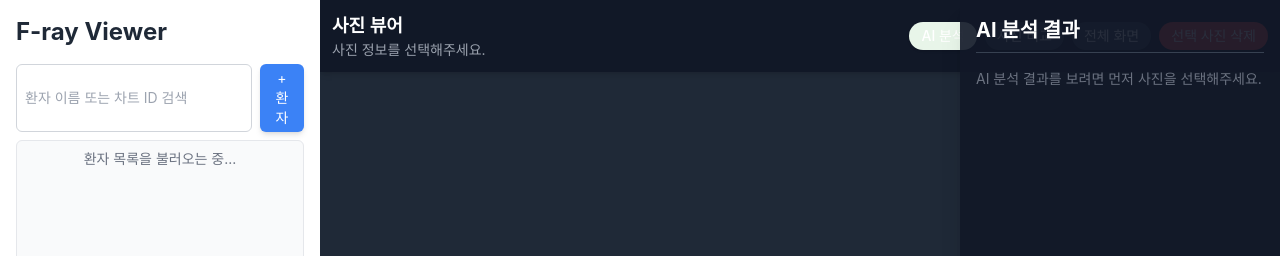
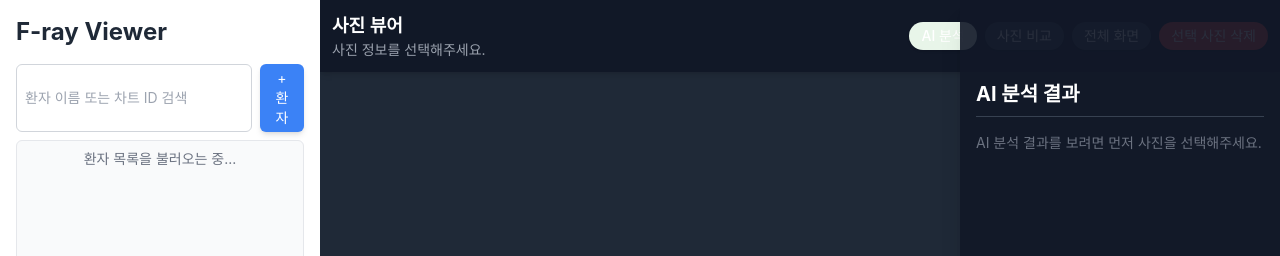
Before and after one commit to Lasermoon/F-ray-viewer, a website with bundled scripts: page index.html in a window 1280 px wide. Both pictures are taken after a click on the button "AI 분석". Shown: the top 256 px of the page. Built offline with nearby package versions, Linux system fonts and the light colour scheme; no server answers.

Commit message:
trigger deployment

```diff
--- a/index.html
+++ b/index.html
@@ -202,6 +202,7 @@
             </div>
 
             <div id="analysisPanel" class="absolute right-0 top-0 h-full w-1/3 bg-gray-900 bg-opacity-90 text-white p-4 shadow-xl z-30 hidden">
+                <div class="pt-16"></div>
                 <h3 class="text-xl font-bold mb-4 border-b border-gray-700 pb-2">AI 분석 결과</h3>
                 <div id="analysisContent" class="text-gray-200 text-sm space-y-4">
                     <p>AI 분석 결과를 보려면 사진을 선택하고 'AI 분석' 버튼을 클릭해주세요.</p>
--- a/script.js
+++ b/script.js
@@ -587,6 +587,7 @@ function toggleAnalysisPanel() {
     state.isAnalysisPanelVisible = !state.isAnalysisPanelVisible; // 상태를 토글합니다.
     const panel = document.getElementById('analysisPanel');
     const btn = document.getElementById('analyzeBtn');
+    const analysisCanvas = document.getElementById('analysisCanvas'); // [추가] 캔버스 요소 가져오기
 
     console.log('AI 분석 버튼 클릭됨. 현재 isAnalysisPanelVisible:', state.isAnalysisPanelVisible);
     console.log('현재 primaryPhotoId:', state.primaryPhotoId);
@@ -594,6 +595,7 @@ function toggleAnalysisPanel() {
     if (state.isAnalysisPanelVisible) { // 패널을 보이게 할 때
         panel.classList.remove('hidden'); // 패널을 보입니다.
         btn.classList.add('bg-[#4CAF50]', 'text-white'); // 버튼 색상을 변경하여 활성화 상태를 표시합니다.
+        analysisCanvas.classList.remove('hidden'); // [추가] 캔버스를 보이게 합니다.
 
         if (state.primaryPhotoId) {
             getDoc(doc(db, 'photos', state.primaryPhotoId))
@@ -629,6 +631,7 @@ function toggleAnalysisPanel() {
         btn.classList.remove('bg-[#4CAF50]', 'text-white');
         btn.classList.add('bg-[#E8F5E9]', 'text-[#2E7D32]');
         clearAnalysis(); // 분석 내용을 지웁니다.
+        analysisCanvas.classList.add('hidden'); // [추가] 캔버스를 숨깁니다.
         console.log('AI 분석 패널이 숨겨졌습니다.');
     }
 }
```
